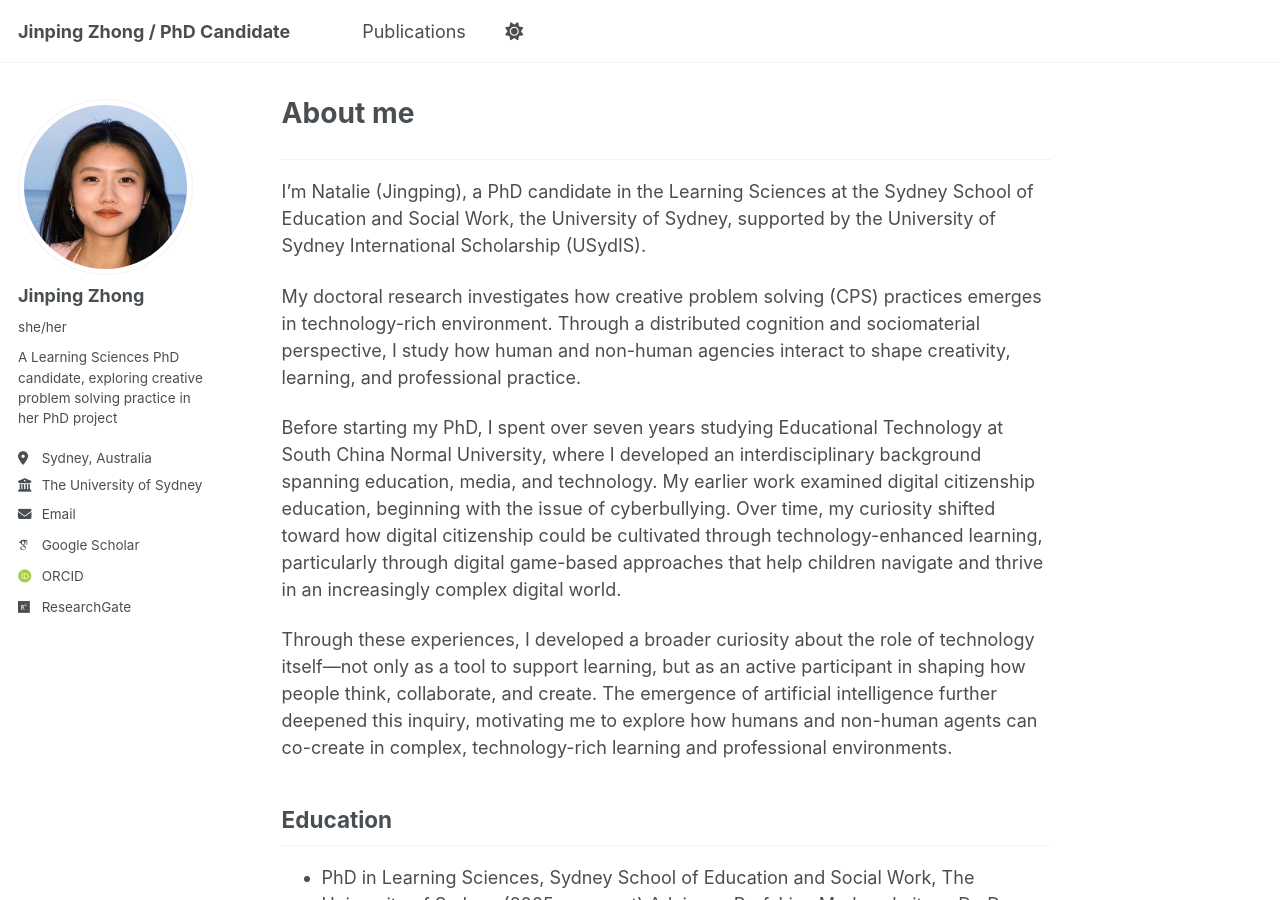
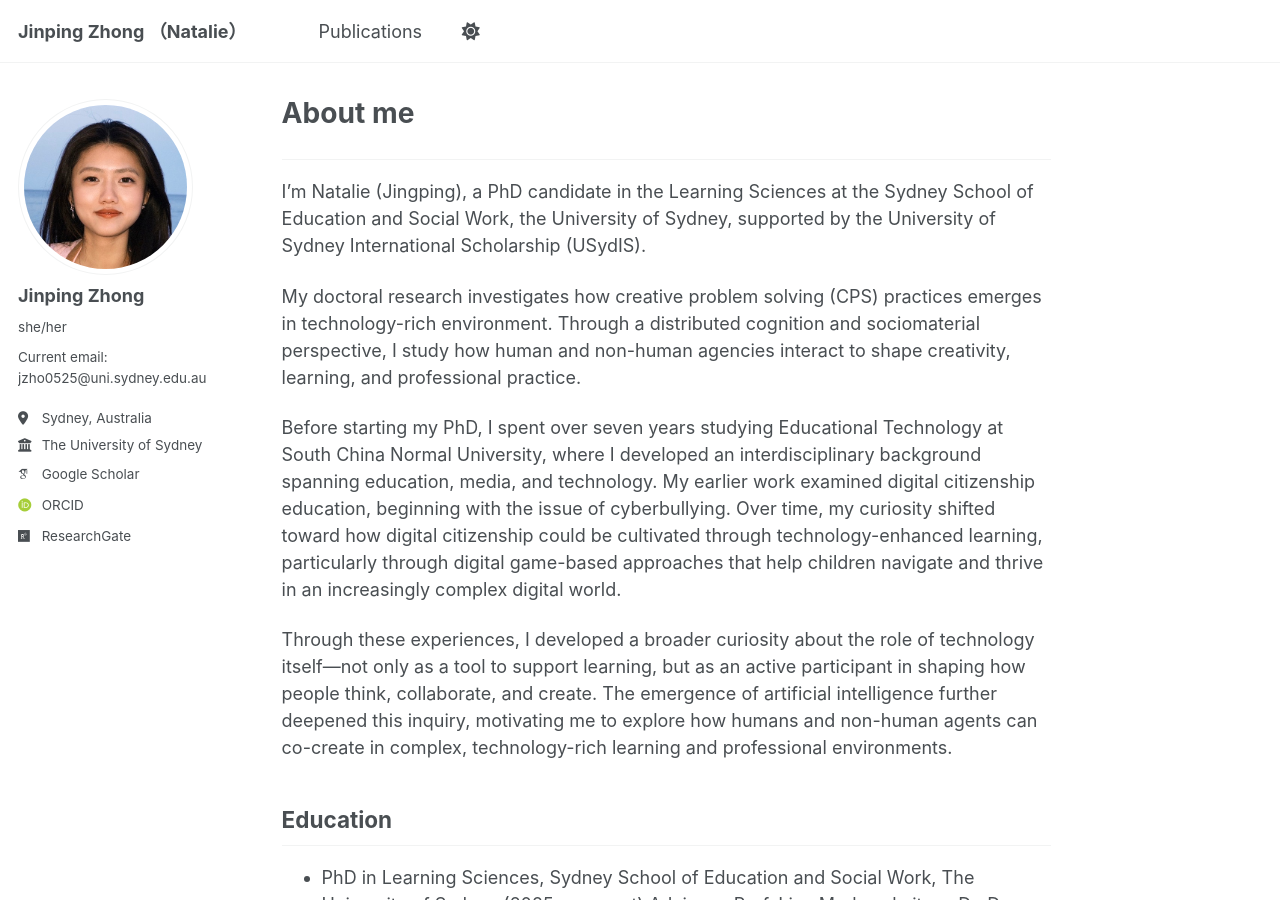
Before and after one commit to kimpink98/jp-zhong, a Jekyll site: the page built from _pages/about.md, in a window 1280 px wide and 900 px high. Built offline with Jekyll 4.4.1, drawn with Linux system fonts in a browser that asks for light colours; some web fonts are replaced; a script that is not in the unit is left out.

Commit message:
_config.yml

```diff
--- a/_config.yml
+++ b/_config.yml
@@ -9,7 +9,7 @@
 # Basic Site Settings
 locale                   : "en-US"
 site_theme               : "default" # Currently available options are "default", "air"
-title                    : "Jinping Zhong / PhD Candidate"
+title                    : "Jinping Zhong （Natalie）"
 title_separator          : "-"
 name                     : &name "Jinping Zhong"
 description              : &description "Jinping Zhong's website"   # Update this with a general description of your site, this is the default if not overridden by a page
@@ -26,11 +26,11 @@ author:
   avatar           : "profile2.jpg"
   name             : "Jinping Zhong"
   pronouns         : "she/her"
-  bio              : "A Learning Sciences PhD candidate, exploring creative problem solving practice in her PhD project"
+  bio              : "Current email: jzho0525@uni.sydney.edu.au"
   location         : "Sydney, Australia"
   employer         : "The University of Sydney"
   uri              : # URL
-  email            : "jzho0525@uni.sydney.edu.au"
+  email            : # "jzho0525@uni.sydney.edu.au"
 
   # Academic websites
   academia         : # URL
```
